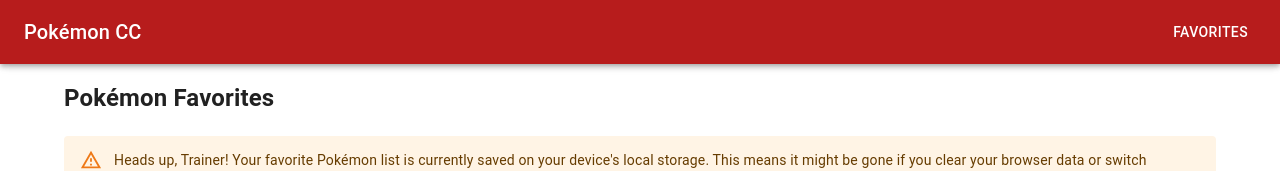
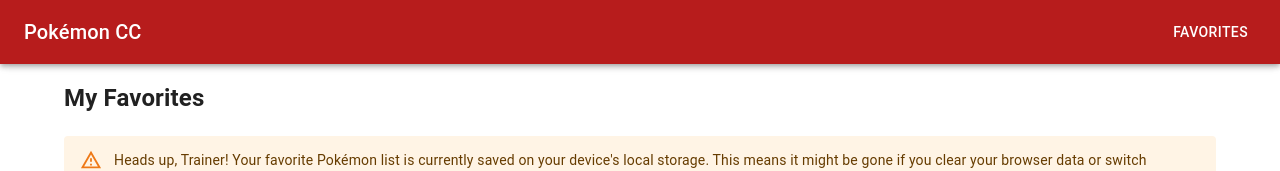
Before and after one commit to RenatoFranca/pokemon-cc, a Next.js app: page /favorites in a window 1280 px wide. Shown: the top 171 px of the page. Built offline with nearby package versions, Linux system fonts and the light colour scheme.

Commit message:
Favorite page title change

```diff
--- a/app/(routes)/favorites/page.tsx
+++ b/app/(routes)/favorites/page.tsx
@@ -25,7 +25,7 @@
 
   return (
     <Container sx={{ marginTop: 10, marginBottom: 4 }}>
-      <h2>Pokémon Favorites</h2>
+      <h2>My Favorites</h2>
       <Grid container spacing={{ xs: 2, md: 4 }}>
         <Grid item xs={12}>
           <Alert severity="warning">
```
